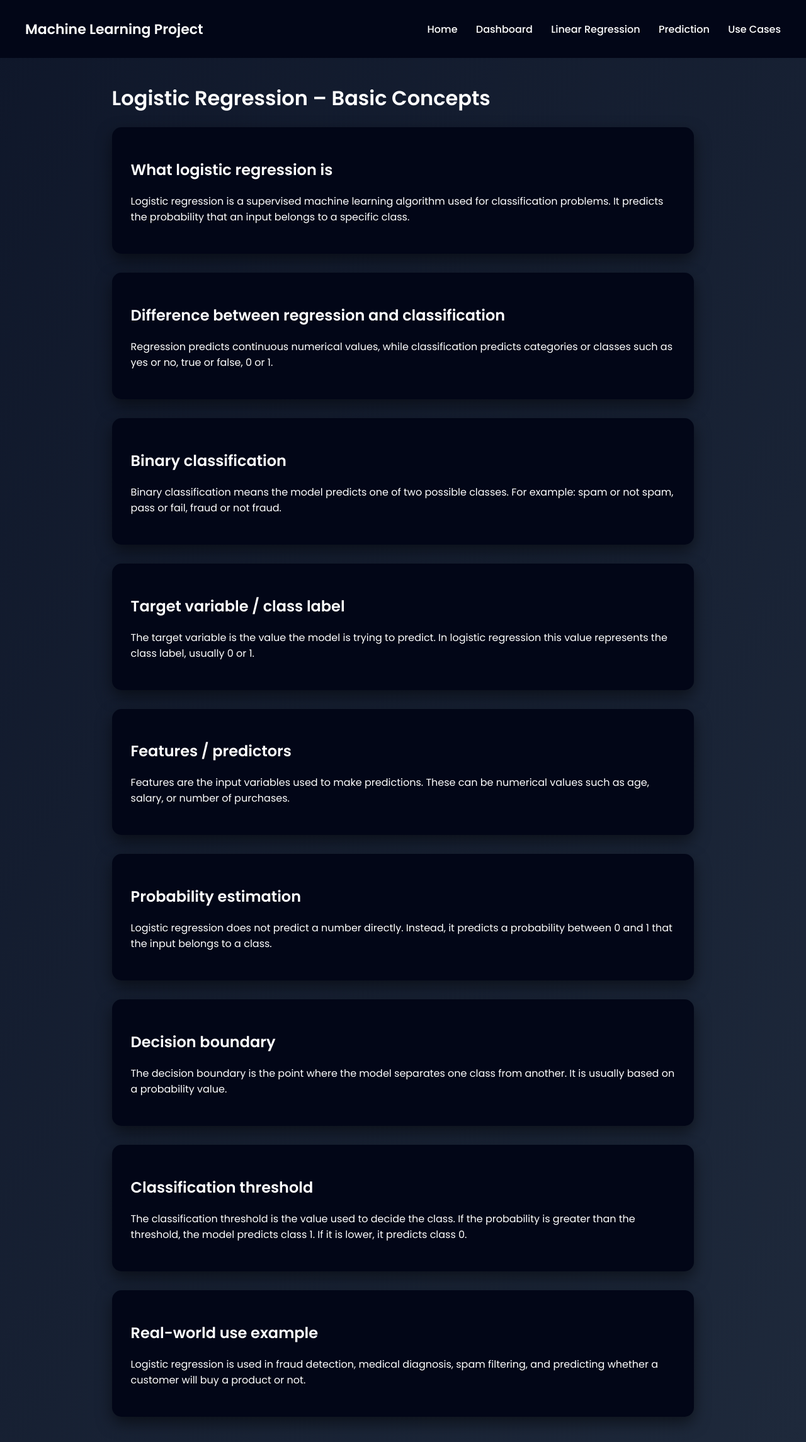
After one commit to Juan747-art/MACHINE-LEARNING, a Flask app: page /logistic_concepts in a window 1280 px wide. The commit adds this page. Shown: the whole page at 63% size. Run offline with Flask 3, Linux system fonts and the light colour scheme; parts of the project's set-up code (start-up, migrations or seed data) failed here and were passed over.

Commit message:
Added logistic concepts

```diff
--- a/app.py
+++ b/app.py
@@ -78,6 +78,9 @@ def predict_exercise():
         result = LinearRegression.calculateGrade(hours)
 
     return render_template("predict.html", result=result)
+@app.route("/logistic_concepts")
+def logistic_concepts():
+    return render_template("logistic_concepts.html")
 
 @app.route('/predict-logistic', methods=['GET', 'POST'])
 def predict_logistic():
--- a/templates/dashboard.html
+++ b/templates/dashboard.html
@@ -17,6 +17,7 @@
         {{ prediction }} %
     </div>
 </div>
+<a href="/logistic_concepts" class="btn">Logistic Regression – Basic Concepts</a>
 
 <div class="card">
     <h2>System Statistics</h2>
--- /dev/null
+++ b/templates/logistic_concepts.html
@@ -0,0 +1,56 @@
+{% extends "base.html" %}
+
+{% block content %}
+
+<div class="container">
+
+<h1>Logistic Regression – Basic Concepts</h1>
+
+<div class="card">
+<h2>What logistic regression is</h2>
+<p>Logistic regression is a supervised machine learning algorithm used for classification problems. It predicts the probability that an input belongs to a specific class.</p>
+</div>
+
+<div class="card">
+<h2>Difference between regression and classification</h2>
+<p>Regression predicts continuous numerical values, while classification predicts categories or classes such as yes or no, true or false, 0 or 1.</p>
+</div>
+
+<div class="card">
+<h2>Binary classification</h2>
+<p>Binary classification means the model predicts one of two possible classes. For example: spam or not spam, pass or fail, fraud or not fraud.</p>
+</div>
+
+<div class="card">
+<h2>Target variable / class label</h2>
+<p>The target variable is the value the model is trying to predict. In logistic regression this value represents the class label, usually 0 or 1.</p>
+</div>
+
+<div class="card">
+<h2>Features / predictors</h2>
+<p>Features are the input variables used to make predictions. These can be numerical values such as age, salary, or number of purchases.</p>
+</div>
+
+<div class="card">
+<h2>Probability estimation</h2>
+<p>Logistic regression does not predict a number directly. Instead, it predicts a probability between 0 and 1 that the input belongs to a class.</p>
+</div>
+
+<div class="card">
+<h2>Decision boundary</h2>
+<p>The decision boundary is the point where the model separates one class from another. It is usually based on a probability value.</p>
+</div>
+
+<div class="card">
+<h2>Classification threshold</h2>
+<p>The classification threshold is the value used to decide the class. If the probability is greater than the threshold, the model predicts class 1. If it is lower, it predicts class 0.</p>
+</div>
+
+<div class="card">
+<h2>Real-world use example</h2>
+<p>Logistic regression is used in fraud detection, medical diagnosis, spam filtering, and predicting whether a customer will buy a product or not.</p>
+</div>
+
+</div>
+
+{% endblock %}
```
